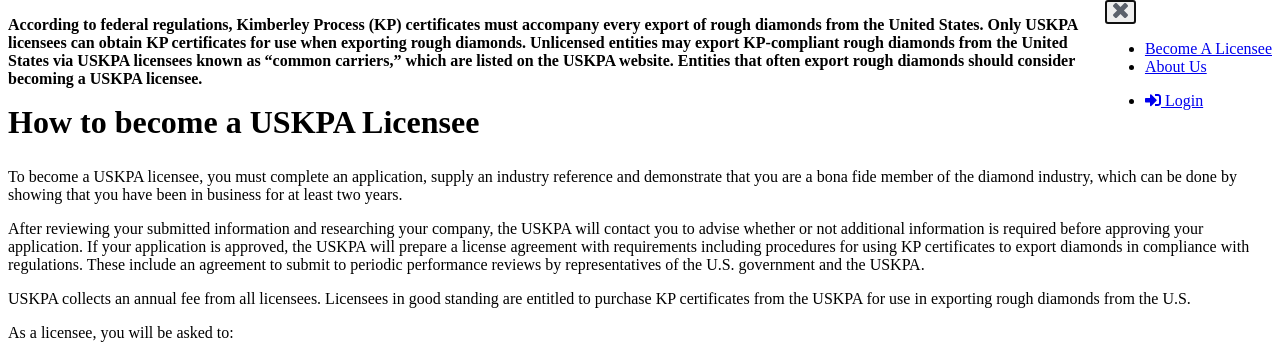
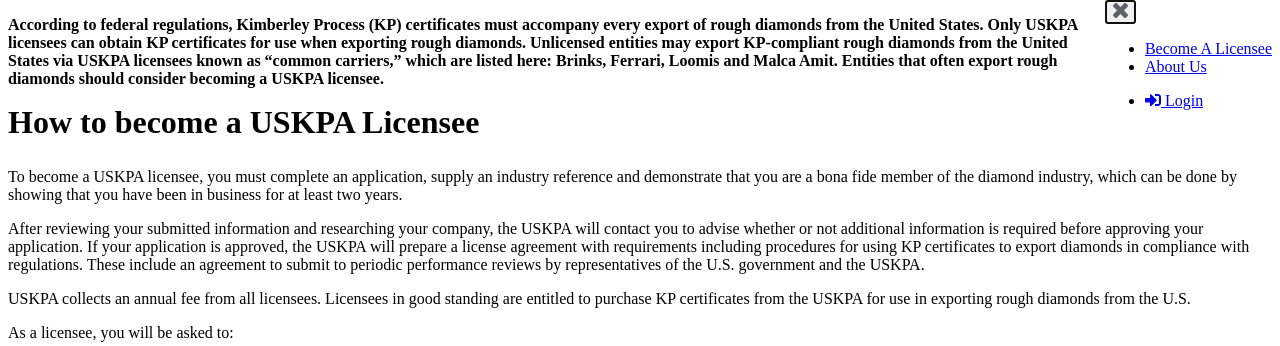
Before and after one commit to USKPA-dev/uskpa, a Django app: template kpc/templates/join.html in a window 1280 px wide. Shown: the part 107-453 px from the top of the page. Run offline with Django 3.2, Linux system fonts and the light colour scheme; the template is opened without the code that fills it, so the values that code supplies are empty; parts of the project's set-up code (start-up, migrations or seed data) failed here and were passed over.

Commit message:
Update join.html

```diff
--- a/kpc/templates/join.html
+++ b/kpc/templates/join.html
@@ -6,7 +6,8 @@
 <section class="usa-grid usa-section">
 
     <p><strong>
-        According to federal regulations, Kimberley Process (KP) certificates must accompany every export of rough diamonds from the United States. Only USKPA licensees can obtain KP certificates for use when exporting rough diamonds. Unlicensed entities may export KP-compliant rough diamonds from the United States via USKPA licensees known as “common carriers,” which are listed on the USKPA website. Entities that often export rough diamonds should consider becoming a USKPA licensee.
+        According to federal regulations, Kimberley Process (KP) certificates must accompany every export of rough diamonds from the United States. Only USKPA licensees can obtain KP certificates for use when exporting rough diamonds. Unlicensed entities may export KP-compliant rough diamonds from the United States via USKPA licensees known as “common carriers,” which are listed here: Brinks, Ferrari, Loomis and Malca Amit.
+ Entities that often export rough diamonds should consider becoming a USKPA licensee.
     </strong></p>
 
     <h1>How to become a USKPA Licensee</h1>
```
